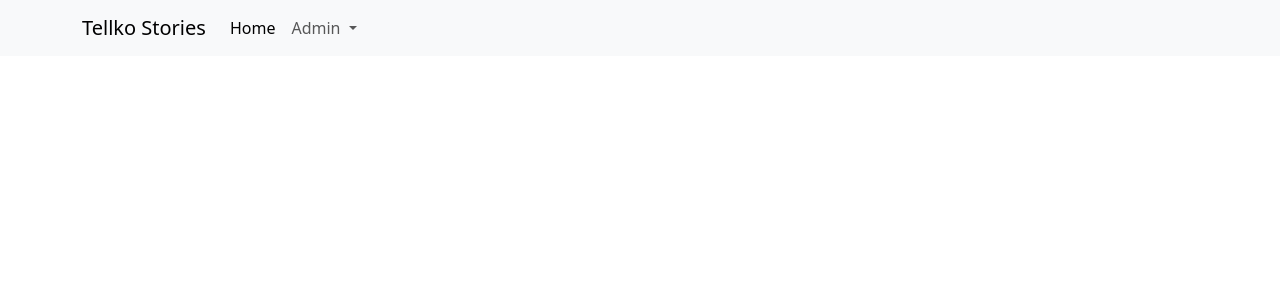
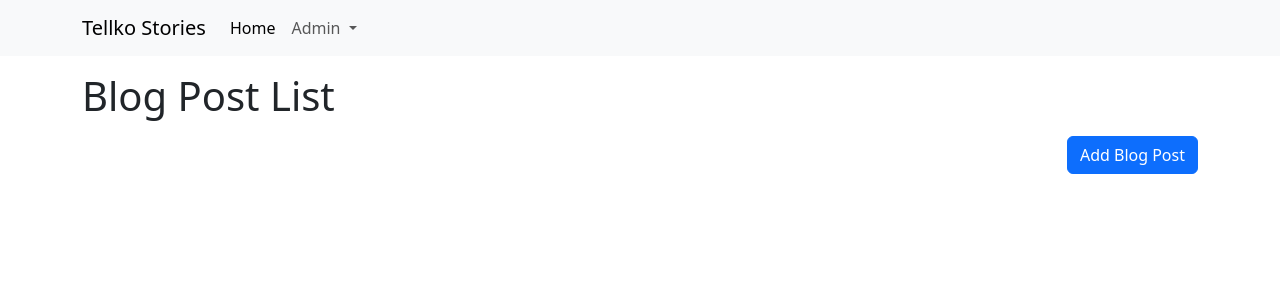
Before and after one commit to IzetDelibasic/tellko-stories-frontend, an Angular app: page /admin/blogposts in a window 1280 px wide. Before the commit this address led to /. Shown: the top 300 px of the page. Built offline with nearby package versions, Linux system fonts and the light colour scheme.

Commit message:
Creating blog-post feature

```diff
--- a/src/app/app-routing.module.ts
+++ b/src/app/app-routing.module.ts
@@ -3,6 +3,7 @@ import { RouterModule, Routes } from '@angular/router';
 import { CategoryListComponent } from './features/category/category-list/category-list.component';
 import { AddCategoryComponent } from './features/category/add-category/add-category.component';
 import { EditCategoryComponent } from './features/category/edit-category/edit-category.component';
+import { BlogpostListComponent } from './features/blog-post/blogpost-list/blogpost-list.component';
 
 const routes: Routes = [
   {
@@ -17,6 +18,10 @@ const routes: Routes = [
     path: 'admin/categories/:id',
     component: EditCategoryComponent,
   },
+  {
+    path: 'admin/blogposts',
+    component: BlogpostListComponent,
+  },
 ];
 
 @NgModule({
--- a/src/app/app.module.ts
+++ b/src/app/app.module.ts
@@ -9,6 +9,7 @@ import { AddCategoryComponent } from './features/category/add-category/add-categ
 import { FormsModule } from '@angular/forms';
 import { HttpClientModule } from '@angular/common/http';
 import { EditCategoryComponent } from './features/category/edit-category/edit-category.component';
+import { BlogpostListComponent } from './features/blog-post/blogpost-list/blogpost-list.component';
 
 @NgModule({
   declarations: [
@@ -17,6 +18,7 @@ import { EditCategoryComponent } from './features/category/edit-category/edit-ca
     CategoryListComponent,
     AddCategoryComponent,
     EditCategoryComponent,
+    BlogpostListComponent,
   ],
   imports: [BrowserModule, AppRoutingModule, FormsModule, HttpClientModule],
   providers: [],
--- a/src/app/core/components/navbar/navbar.component.html
+++ b/src/app/core/components/navbar/navbar.component.html
@@ -33,7 +33,12 @@
                 >Categories</a
               >
             </li>
-            <!-- <li><hr class="dropdown-divider" /></li> -->
+            <li><hr class="dropdown-divider" /></li>
+            <li>
+              <a class="dropdown-item" [routerLink]="['/admin/blogposts']"
+                >Blog Posts</a
+              >
+            </li>
             <!-- <li><a class="dropdown-item" href="#">Something else here</a></li> -->
           </ul>
         </li>
--- /dev/null
+++ b/src/app/features/blog-post/blogpost-list/blogpost-list.component.html
@@ -0,0 +1,8 @@
+<div class="container">
+  <h1 class="mt-3">Blog Post List</h1>
+  <div class="d-flex justify-content-end mt-3">
+    <a [routerLink]="['/admin/blogposts/add']" class="btn btn-primary"
+      >Add Blog Post</a
+    >
+  </div>
+</div>
```
Also changed, not shown: src/app/features/blog-post/blogpost-list/blogpost-list.component.ts (added, +10 -0 lines), src/app/features/blog-post/blogpost-list/blogpost-list.component.css (added), 1 other file (tests, documents, lock files or other folders).
